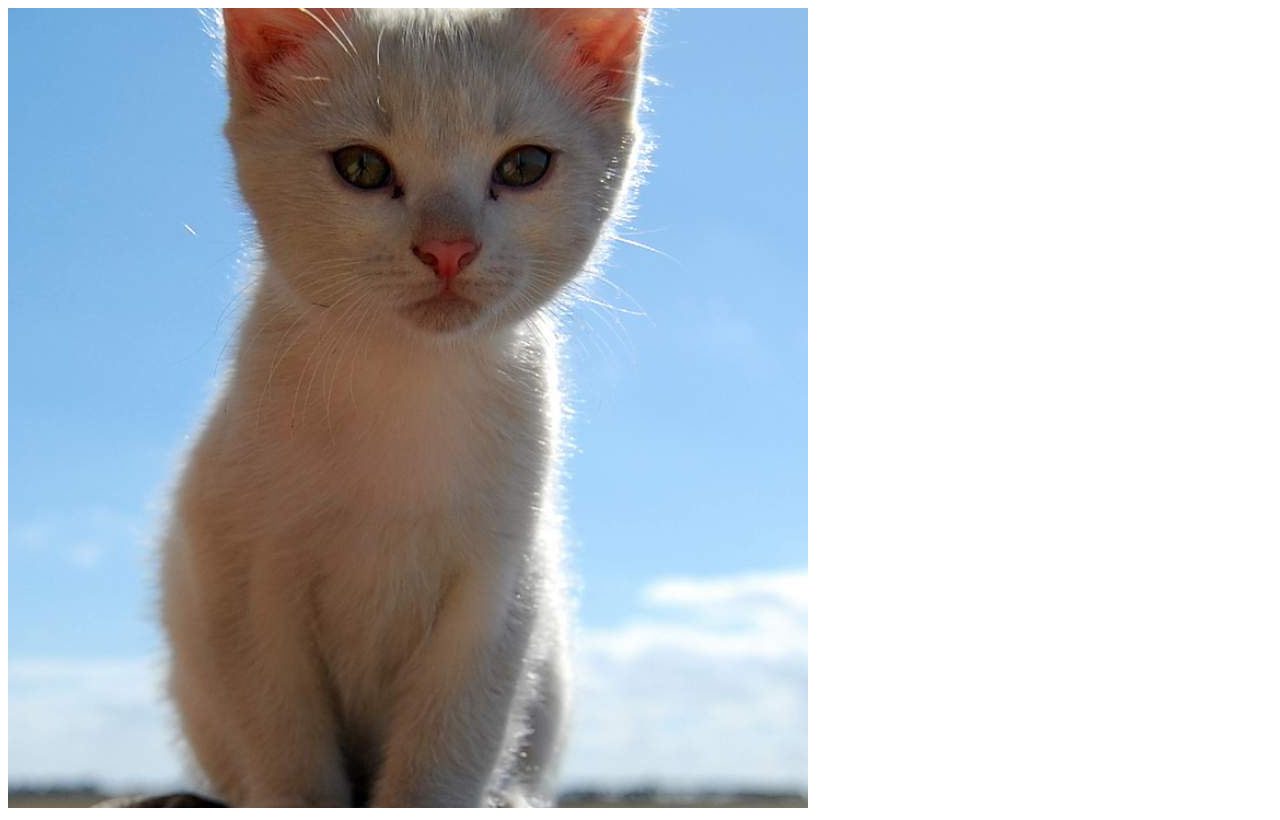
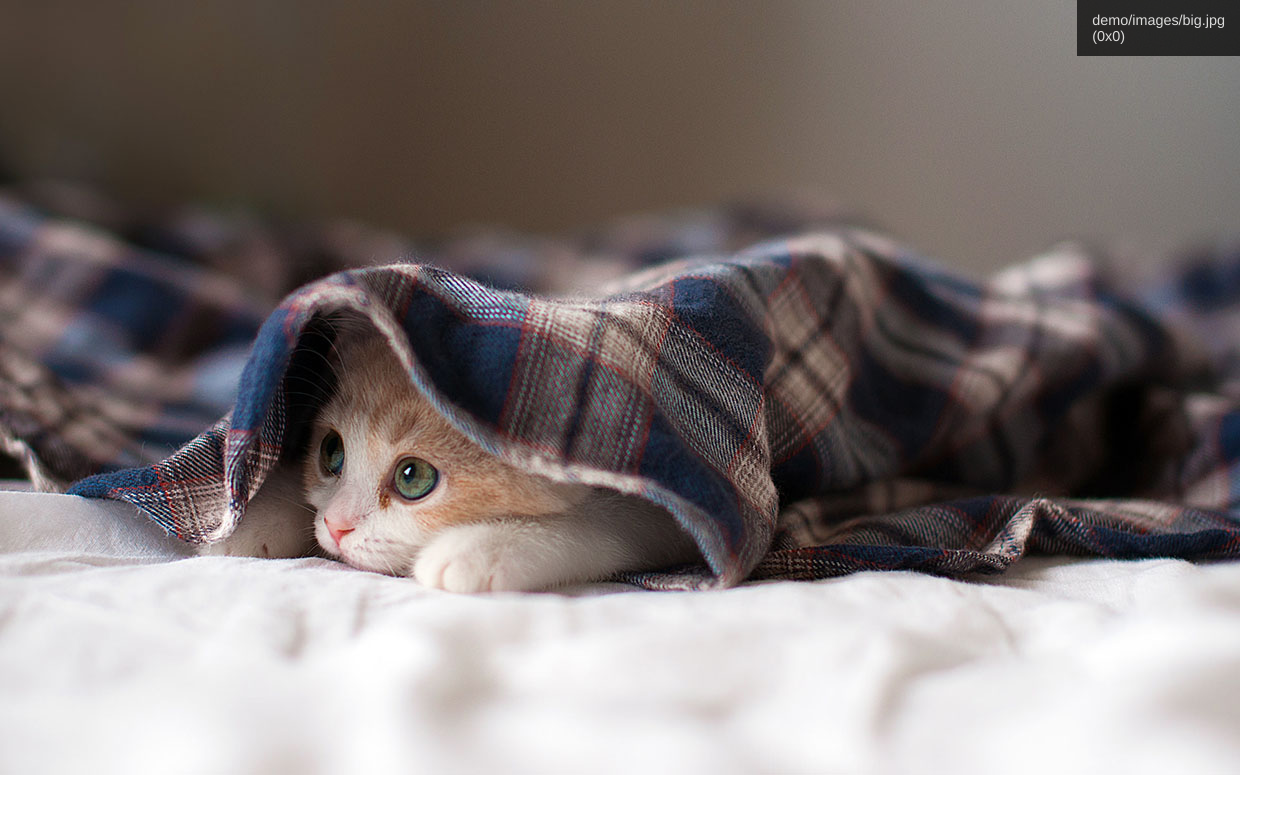
Before and after one commit to kvendrik/responsive-images.js, a plain HTML site: page index.html in a window 1280 px wide. Drawn offline with Linux system fonts and the light colour scheme.

Commit message:
New demo and updated readme

```diff
--- /dev/null
+++ b/demo/css/main.css
@@ -0,0 +1,32 @@
+* {
+  padding: 0;
+  margin: 0;
+}
+
+body {
+  font: 18px 'Helvetica Neue', Helvetica, Arial, sans-serif;
+  color: #333;
+}
+
+img {
+  max-width: 100%;
+}
+
+aside {
+  float: left;
+  overflow: hidden;
+
+  position: relative;
+}
+
+aside div#current-src {
+  top: 0;
+  right: 0;
+  position: absolute;
+
+  font-size: .8em;
+  color: #fff;
+  background: #000;
+  opacity: .7;
+  padding: 12px 15px;
+}
--- /dev/null
+++ b/demo/js/main.js
@@ -0,0 +1,16 @@
+var hud = document.getElementById('current-src'),
+img = document.getElementsByTagName('img')[0];
+
+function checkSrc(){
+
+	hud.innerHTML = img.getAttribute('src') + '<br>('+(img.naturalWidth + 'x' + img.naturalHeight)+')';
+
+}
+
+if(window.addEventListener){
+	window.addEventListener('load', checkSrc, false);
+	window.addEventListener('resize', checkSrc, false);
+} else {
+	window.attachEvent('onload', checkSrc);
+	window.attachEvent('onresize', checkSrc);
+}
--- a/index.html
+++ b/index.html
@@ -2,17 +2,21 @@
 <html lang="en">
 <head>
 	<meta charset="UTF-8">
-	<title>Responsive images JS test</title>
+	<title>Responsive-images.js</title>
+	<link rel="stylesheet" type="text/css" href="demo/css/main.css" />
 </head>
 <body>
 
-	<img alt='kitten!' data-src-base='images/' data-src='<400:200.jpeg,
-														 >400:400.jpeg,
-														 >1000:600.jpeg,
-														 >1240:800.jpeg' />
-	<noscript><img alt='kitten!' src='images/400.jpeg' /></noscript>
+<aside>
+	<div id='current-src'></div>
+	<img alt='kitten!' data-src-base='demo/images/' data-src='<480:smallest.jpg,
+														 	  <768:small.jpg,
+														 	  <960:medium.jpg,
+														 	  >960:big.jpg' />
+</aside>
 
+<script src='responsive-img.min.js' defer></script>
+<script src='demo/js/main.js' defer></script>
 
-	<script src='responsive_img-min.js'></script>
 </body>
 </html>
```
Also changed, not shown: README.md, demo/images/big.jpg (added), demo/images/medium.jpg (added), demo/images/small.jpg (added), demo/images/smallest.jpg (added), demo/js/main.min.js (added), images/200.jpeg (deleted), images/400.jpeg (deleted), images/600.jpeg (deleted), images/800.jpeg (deleted), responsive-img.js (renamed from responsive_img.js), responsive-img.min.js (renamed from responsive_img-min.js).
